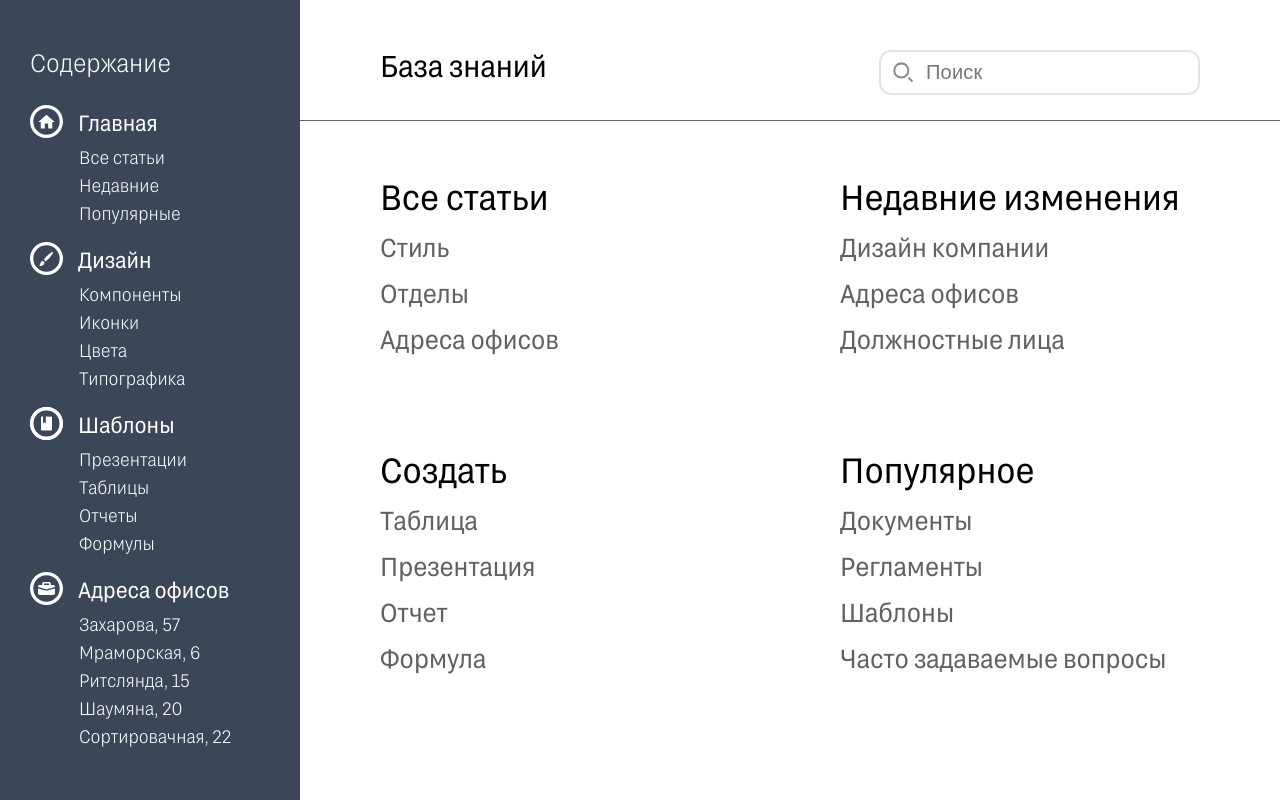
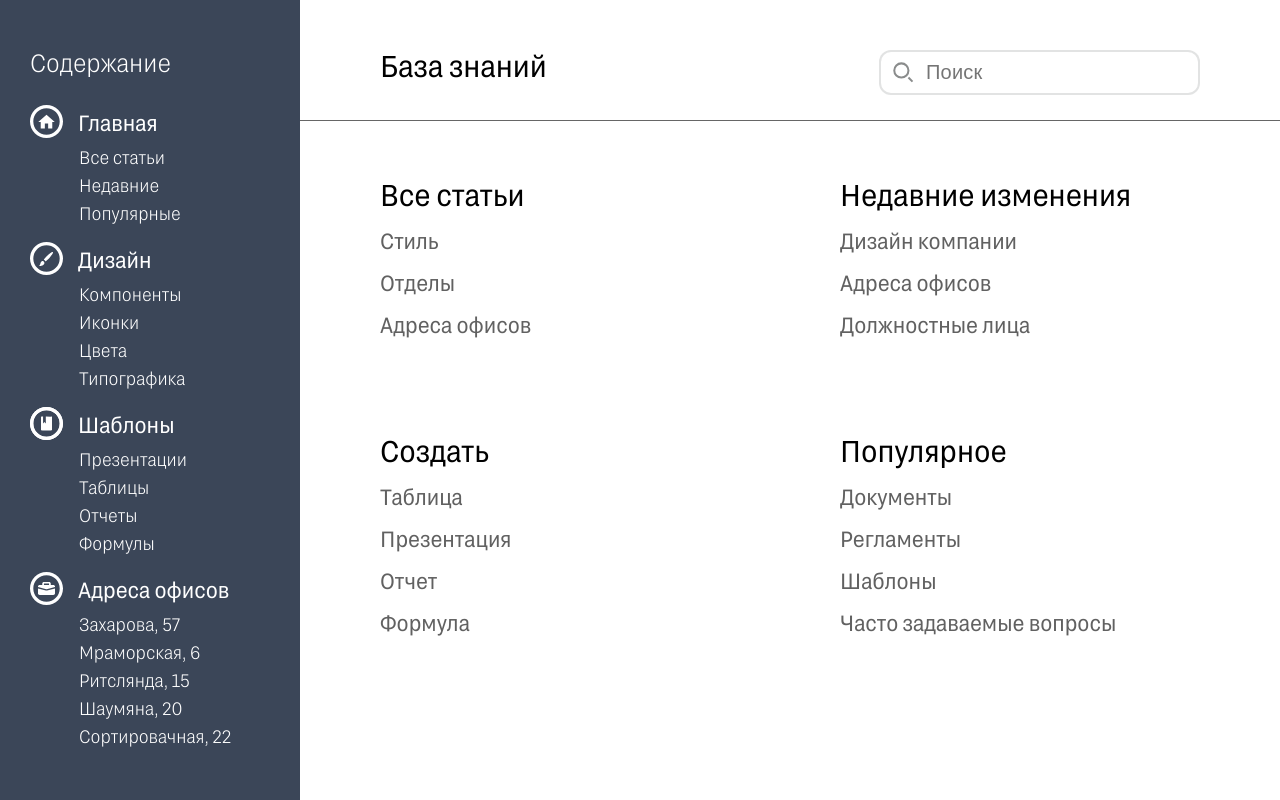
Before and after one commit to ackerman-developer/brusnika-knowledge-base, a React app: page / in a window 1280 px wide. Built offline with nearby package versions, Linux system fonts and the light colour scheme; the HTML template or start-up script is replaced by a standard one.

Commit message:
fix font-size main page

```diff
--- a/src/pages/main-page/MainPage.module.scss
+++ b/src/pages/main-page/MainPage.module.scss
@@ -12,13 +12,13 @@
   gap: 20px;
   h1 {
     font-weight: 400;
-    font-size: 35px;
+    font-size: 30px;
     color: #000;
   }
 
   a {
     font-weight: 400;
-    font-size: 26px;
+    font-size: 22px;
     color: #616161;
   }
 }
```
